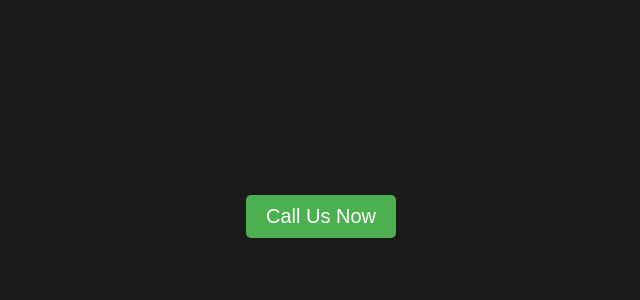
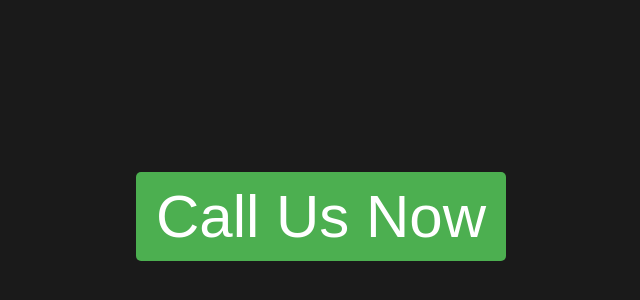
Before and after one commit to Xrlabsmia/XRPhone, a website: page index.html in a window 1280 px wide. Shown: the part 184-484 px from the top of the page, without its empty margins (319-959 px from the left). Drawn offline with Linux system fonts and the light colour scheme.

Commit message:
style: Update font size
Update font size from 20px to 60px

```diff
--- a/index.html
+++ b/index.html
@@ -42,7 +42,7 @@
         padding: 10px 20px; /* Reduced padding */
         text-decoration: none;
         border-radius: 5px;
-        font-size: 20px;
+        font-size: 60px;
         cursor: pointer; /* Indicates the link is clickable */
         transition: background-color 0.3s ease; /* Smooth transition for hover */
       }
```
